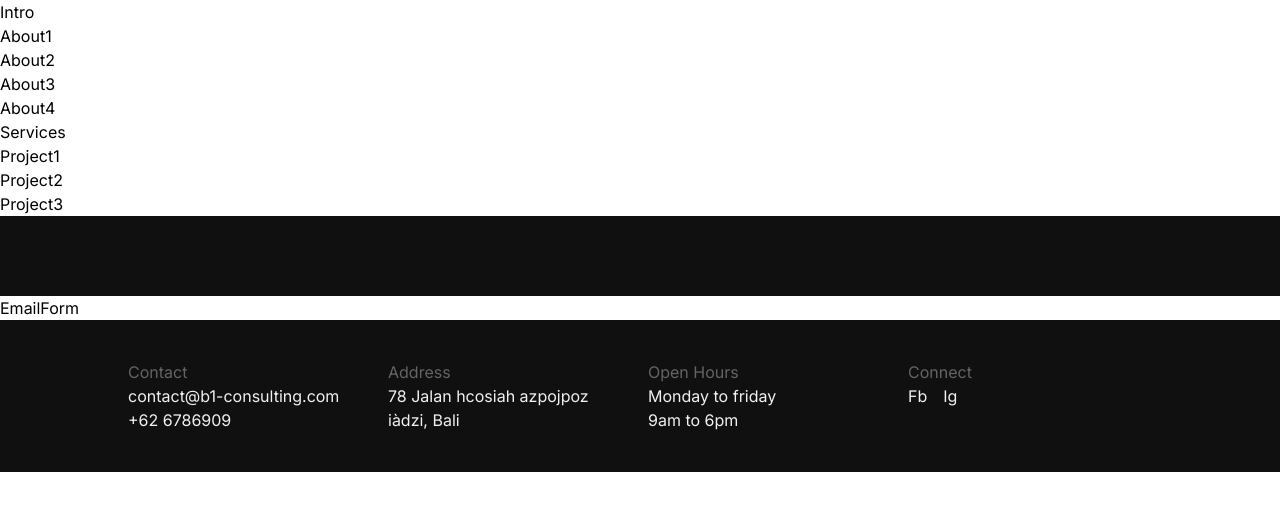
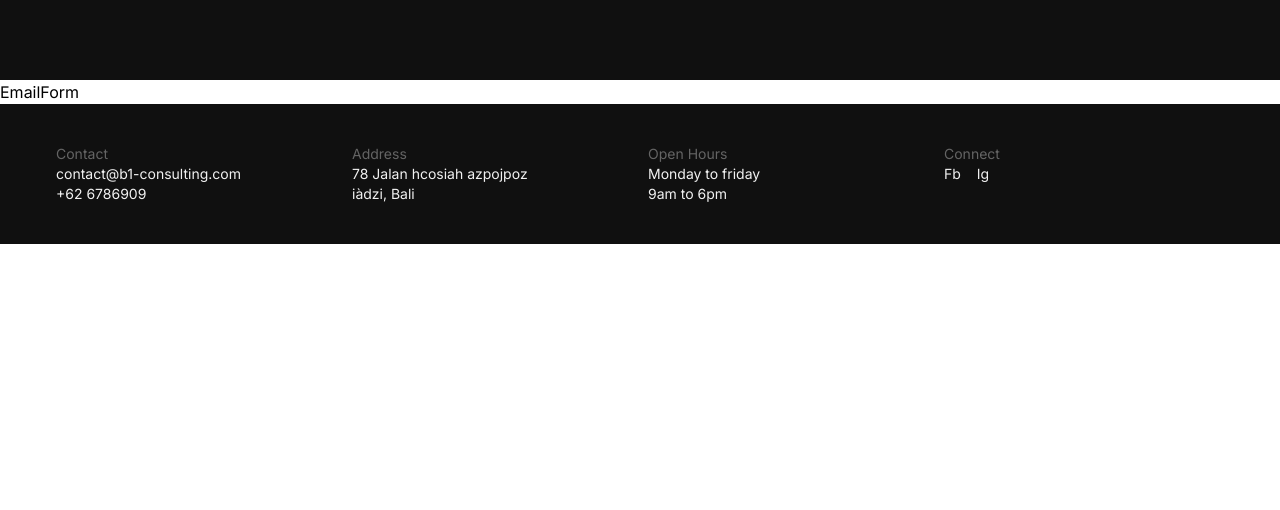
Before and after one commit to DevAdeelAhmad/b-one-consulting, a Next.js app: page / in a window 1280 px wide. Shown: the top 510 px of the page. Built offline with nearby package versions, Linux system fonts and the light colour scheme.

Commit message:
footer fixed

```diff
--- a/app/globals.css
+++ b/app/globals.css
@@ -1,3 +1,7 @@
 @tailwind base;
 @tailwind components;
 @tailwind utilities;
+
+.clientbg{
+    background: url(../assets/ClientBg.svg);
+}
--- a/app/page.tsx
+++ b/app/page.tsx
@@ -10,11 +10,11 @@ export default function Home() {
   return (
     <>
       <main>
-        <Intro />
+        {/* <Intro />
         <About />
         <Services />
         <Projects />
-        <Clients />
+        <Clients /> */}
         <Contact />
         <Footer />
       </main>
--- a/components/Clients.tsx
+++ b/components/Clients.tsx
@@ -1,11 +1,40 @@
-import React from 'react'
+import Image from "next/image";
+import React from "react";
 
 const Clients = () => {
   return (
-    <section>
+    <>
+    </>
+    // <section className="clientbg text-textPrimary">
+    //   <div className="p-20">
+    //     <div>
+    //       <h1>Clients & Partners</h1>
+    //       <p>
+    //         The customer remains at the center of our concerns, becoming an
+    //         actor of his success is our goal.
+    //       </p>
+    //     </div>
+    //     <div>
+    //       <h1>Clients</h1>
+    //       {/* <Image src={} alt="Client Image" width={} height={} />
+    //       <Image src={} alt="Client Image" width={} height={} />
+    //       <Image src={} alt="Client Image" width={} height={} />
+    //       <Image src={} alt="Client Image" width={} height={} />
+    //       <Image src={} alt="Client Image" width={} height={} />
+    //       <Image src={} alt="Client Image" width={} height={} /> */}
+    //     </div>
+    //     <div>
+    //       <h1>Partners</h1>
+    //       {/* <Image src={} alt="Client Image" width={} height={} />
+    //       <Image src={} alt="Client Image" width={} height={} />
+    //       <Image src={} alt="Client Image" width={} height={} />
+    //       <Image src={} alt="Client Image" width={} height={} />
+    //       <Image src={} alt="Client Image" width={} height={} />
+    //       <Image src={} alt="Client Image" width={} height={} /> */}
+    //     </div>
+    //   </div>
+    // </section>
+  );
+};
 
-    </section>
-  )
-}
-
-export default Clients
+export default Clients;
--- a/components/Footer.tsx
+++ b/components/Footer.tsx
@@ -4,30 +4,30 @@ import React from "react";
 const Footer = () => {
   return (
     <>
-      <section className="w-screen p-10 xl:px-32 bg-[#101010]">
-        <div className="flex flex-col md:flex-row lg:xl:flex-row gap-4 justify-between">
-          <div className="flex-1">
+      <section className="w-screen text-sm py-10 md:px-12 lg:xl:px-14 bg-[#101010]">
+        <div className="px-8 md:lg:xl:px-0 grid grid-cols-1 grid-rows-4 md:grid-cols-12 md:grid-rows-1 lg:xl:grid-cols-12 lg:xl:grid-rows-1 gap-4">
+          <div className="col-span-3">
             <ul className="text-textPrimary">
               <li className="text-textSecondary">Contact</li>
               <li>contact@b1-consulting.com</li>
               <li>+62 6786909</li>
             </ul>
           </div>
-          <div className="flex-1">
+          <div className="col-span-3">
             <ul className="text-textPrimary">
               <li className="text-textSecondary">Address</li>
               <li>78 Jalan hcosiah azpojpoz</li>
               <li>iàdzi, Bali</li>
             </ul>
           </div>
-          <div className="flex-1">
+          <div className="col-span-3">
             <ul className="text-textPrimary">
               <li className="text-textSecondary">Open Hours</li>
               <li>Monday to friday</li>
               <li>9am to 6pm</li>
             </ul>
           </div>
-          <div className="flex-1">
+          <div className="col-span-3">
             <ul className="text-textPrimary">
               <li className="text-textSecondary">Connect</li>
               <li className="inline"><Link href='https://www.facebook.com'>Fb</Link></li>
```
Also changed, not shown: 1 other file (tests, documents, lock files or other folders).
